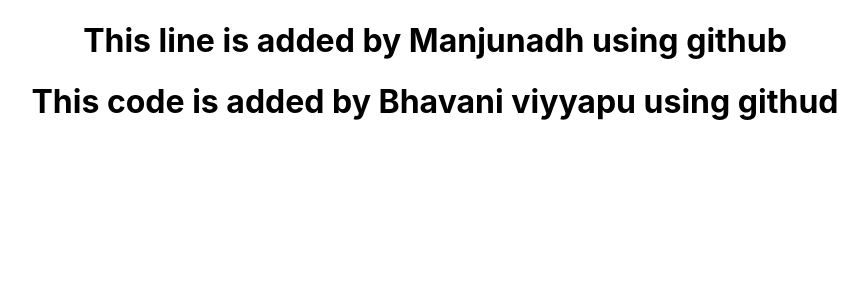
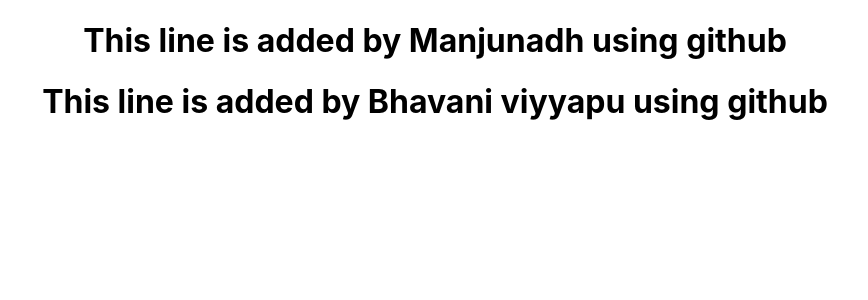
Before and after one commit to manjunadhb/rep2305, a React (Create React App) app: page / in a window 1280 px wide. Shown: the top 300 px of the page, without its empty margins (205-1073 px from the left). Built offline with nearby package versions, Linux system fonts and the light colour scheme.

Commit message:
Update App.js

```diff
--- a/src/App.js
+++ b/src/App.js
@@ -5,7 +5,7 @@
   return (
     <div className="App">
       <h1>This line is added by Manjunadh using github</h1>
-      <h1>This code is added by Bhavani viyyapu using githud</h1>
+      <h1>This line is added by Bhavani viyyapu using github</h1>
     </div>
   );
 }
```
